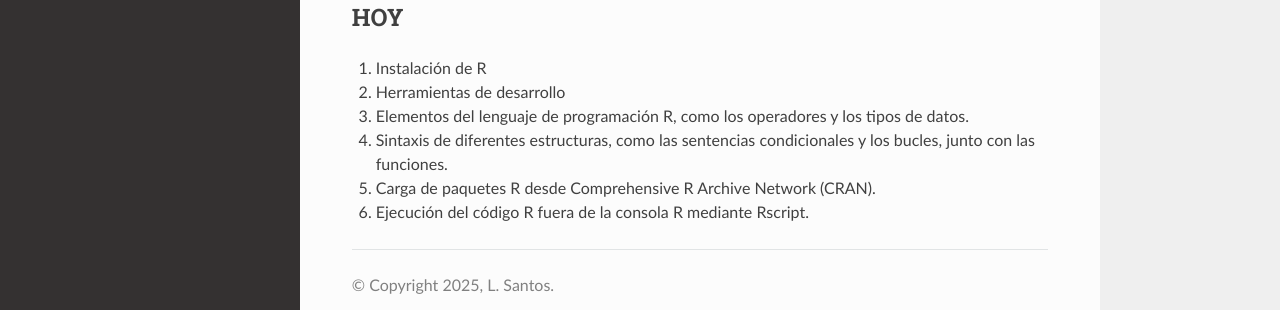
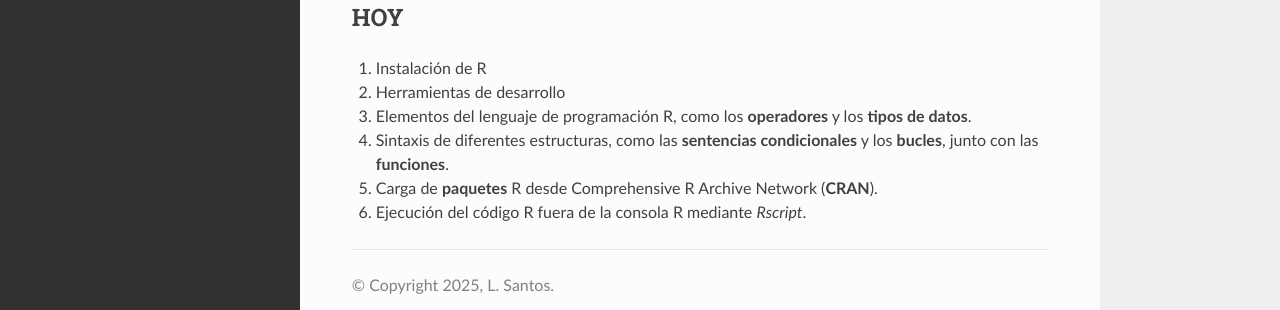
Before and after one commit to matecom57/santosg57-curso-r, a Sphinx documentation site: the page built from docs/source/Clase-03/clase-03.rst, in a window 1280 px wide and 1014 px high. Shown: the part 659-969 px from the top of the window. Built offline with Sphinx 7.4.7 and the Read the Docs theme 3.1.0, drawn with Linux system fonts in a browser that asks for light colours.

```diff
--- a/docs/source/Clase-03/clase-03.rst
+++ b/docs/source/Clase-03/clase-03.rst
@@ -26,10 +26,10 @@ HOY
 
 2. Herramientas de desarrollo
 
-3. Elementos del lenguaje de programación R, como los operadores y los tipos de datos.
+3. Elementos del lenguaje de programación R, como los **operadores** y los **tipos de datos**.
 
-4.  Sintaxis de diferentes estructuras, como las sentencias condicionales y los bucles, junto con las funciones.
+4.  Sintaxis de diferentes estructuras, como las **sentencias condicionales** y los **bucles**, junto con las **funciones**.
 
-5.  Carga de paquetes R desde Comprehensive R Archive Network (CRAN).
+5.  Carga de **paquetes** R desde Comprehensive R Archive Network (**CRAN**).
 
-6. Ejecución del código R fuera de la consola R mediante Rscript.
+6. Ejecución del código R fuera de la consola R mediante `Rscript`.
```
